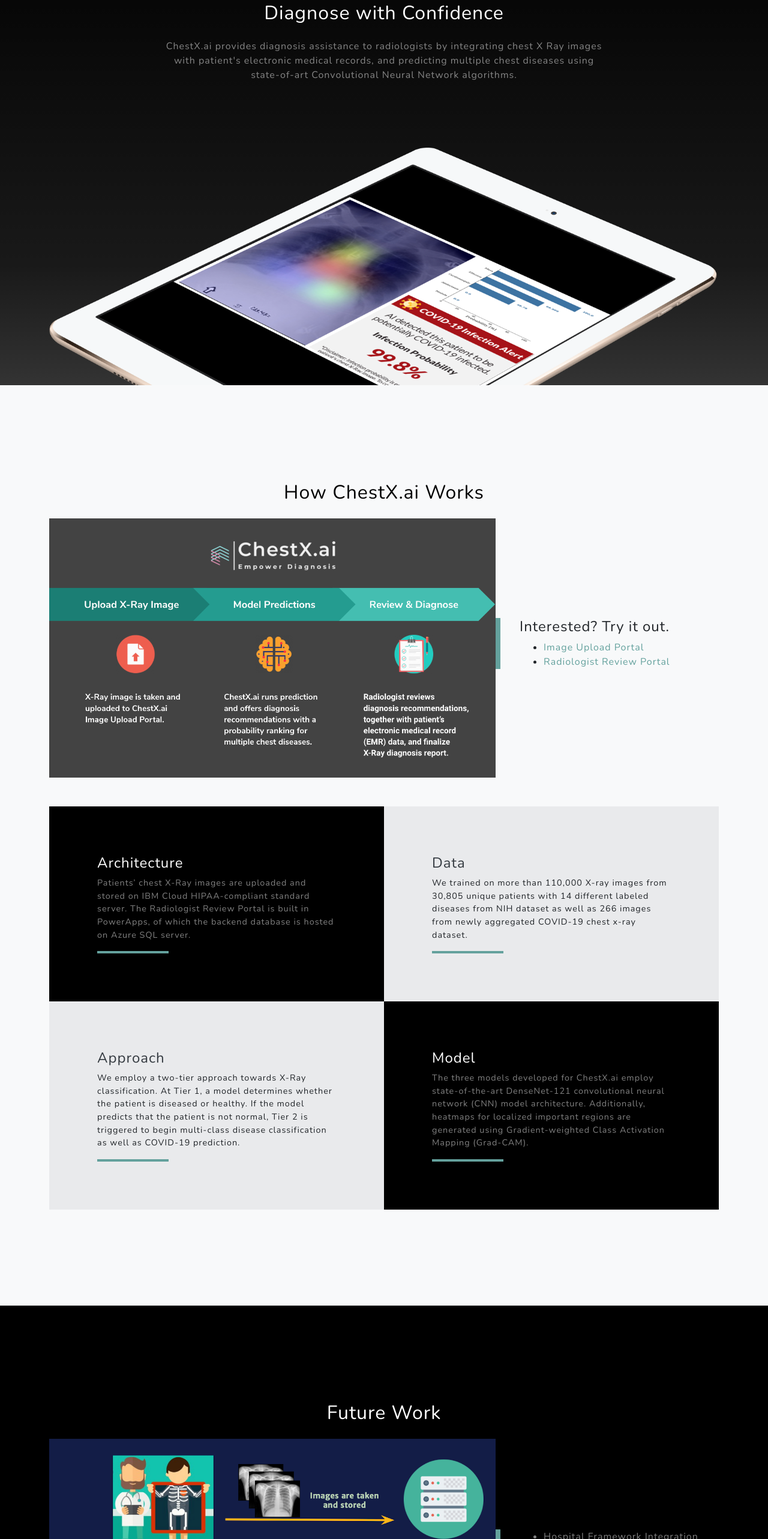
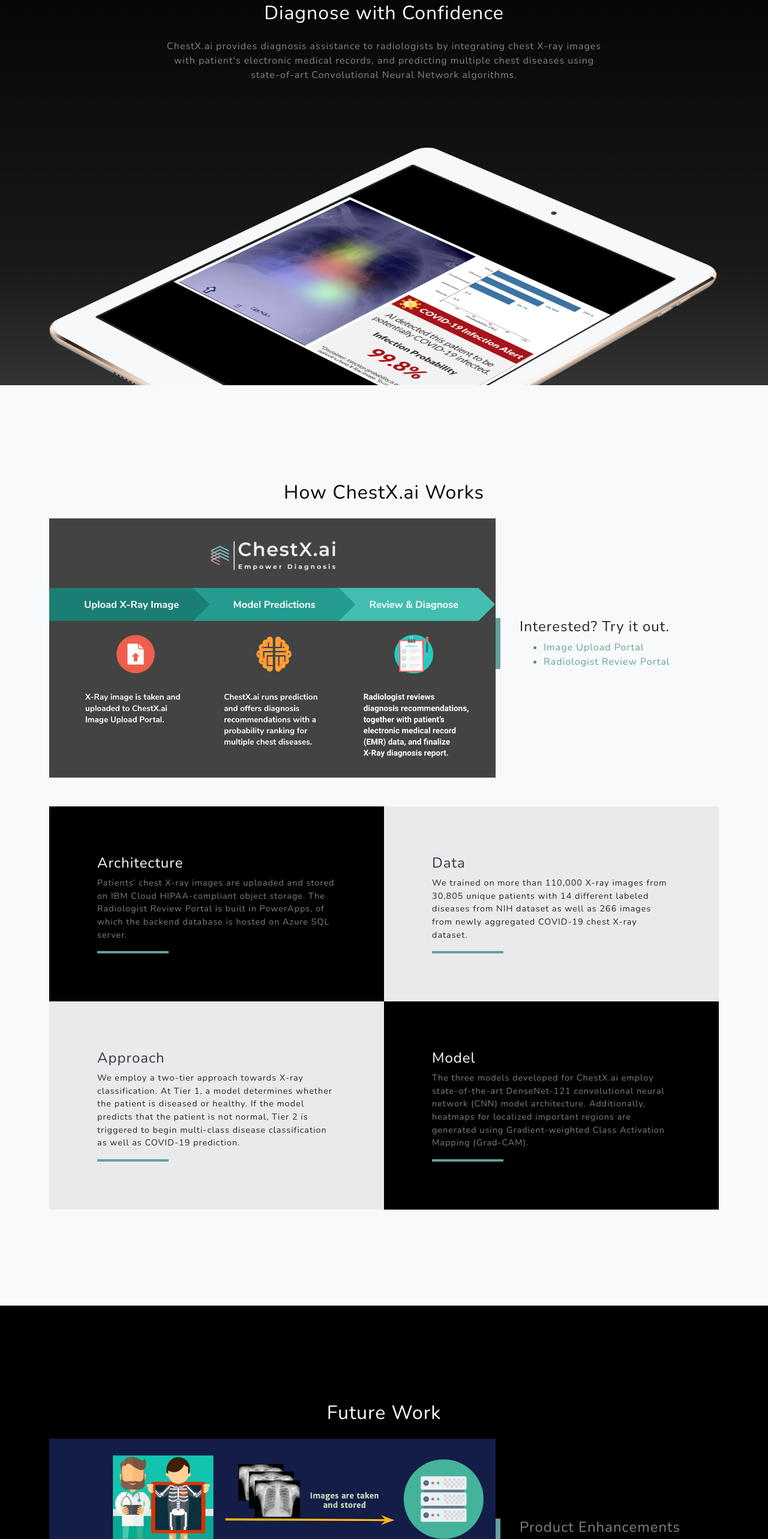
Before and after one commit to yzwu1209/ChestX.ai, a plain HTML site: page ChestXai_Project_Website/index.html in a window 1280 px wide. Shown: the part 957-3522 px from the top of the page at 60% size. Drawn offline with nearby package versions, Linux system fonts and the light colour scheme.

Commit message:
minor updates on website contents

```diff
--- a/ChestXai_Project_Website/index.html
+++ b/ChestXai_Project_Website/index.html
@@ -52,7 +52,7 @@
                     <div class="col-lg-8 mx-auto">
                         <h2 class="text-white mb-4">Diagnose with Confidence</h2>
                         <p class="text-white-50">
-                            ChestX.ai provides diagnosis assistance to radiologists by integrating chest X Ray images with patient's electronic medical records, and predicting multiple chest diseases using state-of-art Convolutional Neural Network algorithms.
+                            ChestX.ai provides diagnosis assistance to radiologists by integrating chest X-ray images with patient's electronic medical records, and predicting multiple chest diseases using state-of-art Convolutional Neural Network algorithms.
                         </p>
                     </div>
                 </div>
@@ -71,8 +71,8 @@
                     <div class="col-xl-4 col-lg-5">
                         <div class="featured-text text-center text-lg-left">
                             <h4>Interested? Try it out.</h4>
-                            <p class="text-black-50 mb-0">
-                              <ul>
+                            <p class="text-black-50 mb-0 text-left">
+                              <ul class="text-black-50 mb-0 text-left">
                                 <li><a href="http://169.44.144.150/">Image Upload Portal</a></li>
                                 <li><a href="https://apps.powerapps.com/play/a410289f-e916-493a-be3b-3bb16e360251?tenantId=9f1baeb0-7c5b-4d02-bbdd-a40f2da2c169">Radiologist Review Portal</a></li>
                               </ul>
@@ -87,7 +87,7 @@
                             <div class="d-flex h-100">
                                 <div class="project-text w-100 my-auto text-center text-lg-left">
                                     <h4 class="text-white">Architecture</h4>
-                                    <p class="mb-0 text-white-50">Patients’ chest X-Ray images are uploaded and stored on IBM Cloud HIPAA-compliant standard server. The Radiologist Review Portal is built in PowerApps, of which the backend database is hosted on Azure SQL server.</p>
+                                    <p class="mb-0 text-white-50">Patients’ chest X-ray images are uploaded and stored on IBM Cloud HIPAA-compliant object storage. The Radiologist Review Portal is built in PowerApps, of which the backend database is hosted on Azure SQL server.</p>
                                     <hr class="d-none d-lg-block mb-0 ml-0" />
                                 </div>
                             </div>
@@ -98,7 +98,7 @@
                             <div class="d-flex h-100">
                                 <div class="project-text w-100 my-auto text-center text-lg-left">
                                     <h4 class="text-dark">Data</h4>
-                                    <p class="mb-0 text-dark-50">We trained on more than 110,000 X-ray images from 30,805 unique patients with 14 different labeled diseases from NIH dataset as well as 266 images from newly aggregated COVID-19 chest x-ray dataset. </p>
+                                    <p class="mb-0 text-dark-50">We trained on more than 110,000 X-ray images from 30,805 unique patients with 14 different labeled diseases from NIH dataset as well as 266 images from newly aggregated COVID-19 chest X-ray dataset. </p>
                                     <hr class="d-none d-lg-block mb-0 ml-0" />
                                 </div>
                             </div>
@@ -112,7 +112,7 @@
                           <div class="d-flex h-100">
                               <div class="project-text w-100 my-auto text-center text-lg-left">
                                   <h4 class="text-dark">Approach</h4>
-                                  <p class="mb-0 text-dark-50">We employ a two-tier approach towards X-Ray classification. At Tier 1, a model determines whether the patient is diseased or healthy. If the model predicts that the patient is not normal, Tier 2 is triggered to begin multi-class disease classification as well as COVID-19 prediction.</p>
+                                  <p class="mb-0 text-dark-50">We employ a two-tier approach towards X-ray classification. At Tier 1, a model determines whether the patient is diseased or healthy. If the model predicts that the patient is not normal, Tier 2 is triggered to begin multi-class disease classification as well as COVID-19 prediction.</p>
                                   <hr class="d-none d-lg-block mb-0 ml-0" />
                               </div>
                           </div>
@@ -143,10 +143,11 @@
                     <div class="col-xl-8 col-lg-7"><img class="img-fluid mb-3 mb-lg-0" src="assets/img/big_plan_diagram.png" alt="" /></div>
                     <div class="col-xl-4 col-lg-5">
                         <div class="featured-text text-center text-lg-left">
-                            <p class="text-white-50 mb-0">
-                              <ul class="text-white-50 mb-0">
+                            <h4 class="text-white-50">Product Enhancements</h4>
+                            <p class="text-white-50 mb-0 text-left">
+                              <ul class="text-white-50 mb-0 text-left">
                                 <li>Hospital Framework Integration</li>
-                                <li>More COVID-19 Chest X-ray data for Model Training</li>
+                                <li>More COVID-19 Chest X-ray Data for Model Training</li>
                                 <li>More Disease Classes</li>
                                 <li>Partnership with Radiologist</li>
                               </ul>
```
